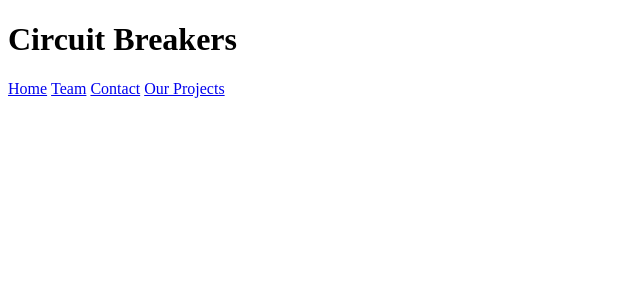
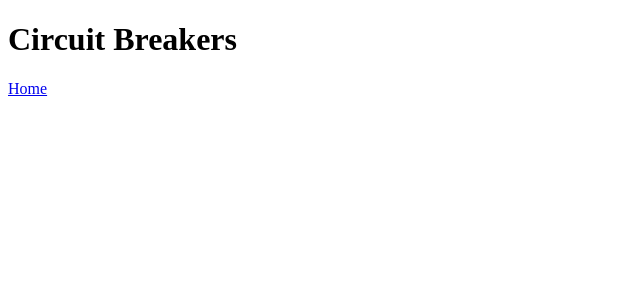
Before and after one commit to STEAM-Center-NYC/circuitbreakers.tech, a Nuxt app: page / in a window 1280 px wide. Shown: the top 300 px of the page, without its empty margins (0-640 px from the left). Built offline with nearby package versions, Linux system fonts and the light colour scheme.

Commit message:
fixed config

```diff
--- a/app.vue
+++ b/app.vue
@@ -10,9 +10,9 @@ useHead({
   </header>
   <nav>
     <NuxtLink to="/">Home</NuxtLink>
-    <NuxtLink to="/team">Team</NuxtLink>
-    <NuxtLink to="/contact-us">Contact</NuxtLink>
-    <NuxtLink to="/projects">Our Projects</NuxtLink>
+    <!-- <NuxtLink to="/team">Team</NuxtLink> -->
+    <!-- <NuxtLink to="/contact-us">Contact</NuxtLink> -->
+    <!-- <NuxtLink to="/projects">Our Projects</NuxtLink> -->
   </nav>
   <main><slot></slot></main>
 </template>
```
